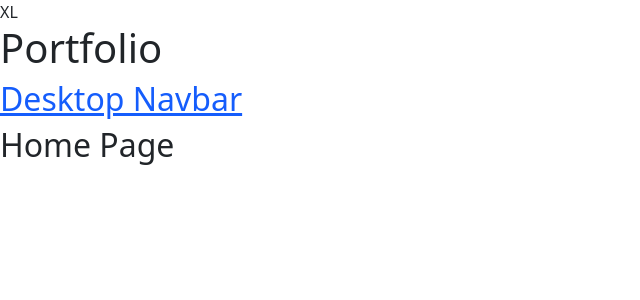
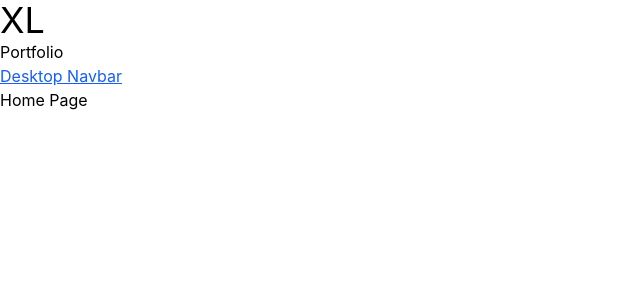
Before and after one commit to irishmaiden18/portfolio-2026, a React (Vite) app: page / in a window 1280 px wide. Shown: the top 300 px of the page, without its empty margins (0-640 px from the left). Built offline with nearby package versions, Linux system fonts and the light colour scheme.

Commit message:
removed bootstrap

```diff
--- a/index.html
+++ b/index.html
@@ -4,7 +4,7 @@
     <meta charset="UTF-8" />
     <link rel="icon" type="image/svg+xml" href="/favicon.svg" />
     <meta name="viewport" content="width=device-width, initial-scale=1.0" />
-    <title>portfolio_website</title>
+    <title>Laura's Portfolio</title>
   </head>
   <body>
     <div id="root"></div>
--- a/package.json
+++ b/package.json
@@ -11,7 +11,6 @@
   },
   "dependencies": {
     "@tailwindcss/vite": "^4.3.0",
-    "bootstrap": "^5.3.8",
     "react": "^19.2.6",
     "react-dom": "^19.2.6",
     "react-router": "^7.15.1",
--- a/src/bootstrap-isolate.css
+++ /dev/null
@@ -1 +0,0 @@
-@import "bootstrap/dist/css/bootstrap.min.css";
--- a/src/components/DuringDevelopment.jsx
+++ b/src/components/DuringDevelopment.jsx
@@ -1,14 +1,13 @@
-import '../bootstrap-isolate.css'
 
 const DuringDevelopment = () => {
     return(
         <>
-            <div className="d-block d-sm-none fa-2x">XS</div>
-            <div className="d-none d-sm-block d-md-none fa-2x">S</div>
-            <div className="d-none d-md-block d-lg-none fa-2x">M</div>
-            <div className="d-none d-lg-block d-xl-none fa-2x">L</div>
-            <div className="d-none d-xl-block d-xxl-none fa-2x">XL</div>
-            <div className="d-none d-xxl-block fa-2x">XXL</div>
+            <div className="block sm:hidden text-4xl">XS</div>
+            <div className="hidden sm:block md:hidden text-4xl">S</div>
+            <div className="hidden md:block lg:hidden text-4xl">M</div>
+            <div className="hidden lg:block xl:hidden text-4xl">L</div>
+            <div className="hidden xl:block 2xl:hidden text-4xl">XL</div>
+            <div className="hidden 2xl:block text-4xl">XXL</div>
             {/* Note: remove bootstrap immport from main.jsx, this file and uninstiall bootstrap with "npm uninstall bootstrap" */}
         </>
     )
--- a/src/index.css
+++ b/src/index.css
@@ -1,7 +1 @@
-@layer theme, base, components, utilities;
-
-@import "tailwindcss/theme.css" layer(theme);
-@import "tailwindcss/preflight.css" layer(base);
-
-/* 🚀 This pulls Tailwind's utilities out of the layer grid, forcing them to beat Bootstrap rules */
-@import "tailwindcss/utilities.css";
+@import "tailwindcss";
--- a/src/main.jsx
+++ b/src/main.jsx
@@ -1,4 +1,3 @@
-import { StrictMode } from 'react'
 import { createRoot } from 'react-dom/client'
 import './index.css'
 import App from './App.jsx'
```
Also changed, not shown: 1 other file (tests, documents, lock files or other folders).
